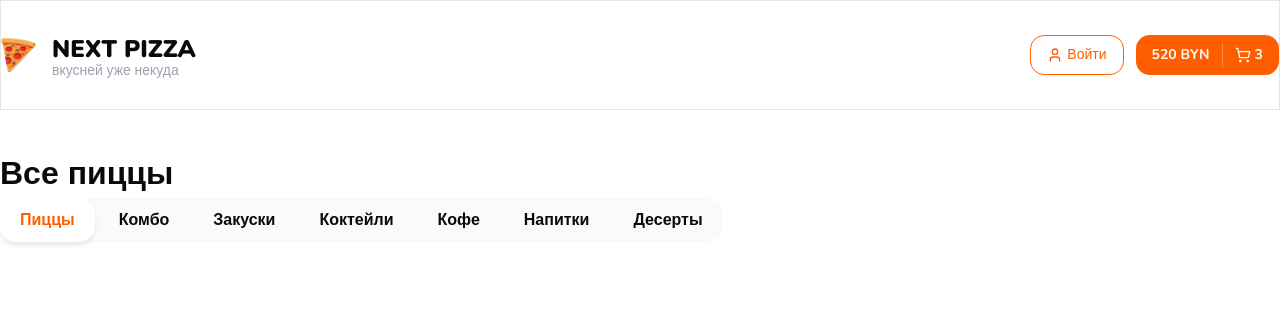
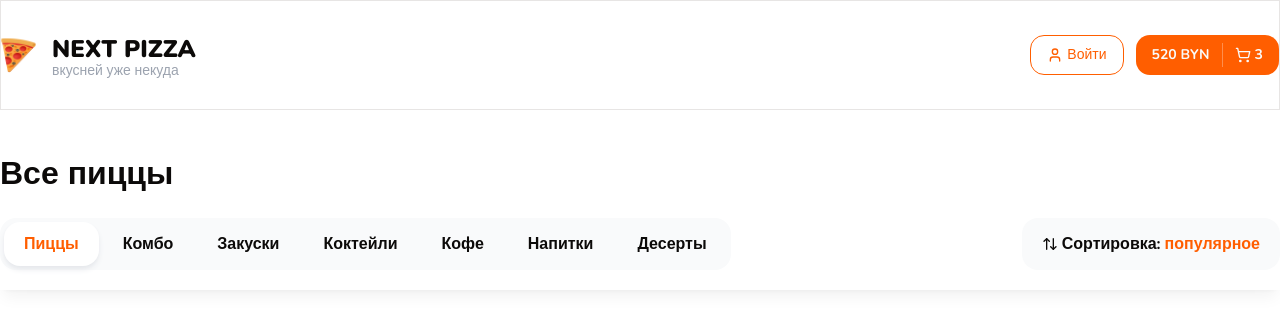
Before and after one commit to SpiriT-L/next-pizza, a Next.js app: page / in a window 1280 px wide. Shown: the top 330 px of the page. Built offline with nearby package versions, Linux system fonts and the light colour scheme.

Commit message:
feat: add top bar

```diff
--- a/app/page.tsx
+++ b/app/page.tsx
@@ -1,12 +1,14 @@
-import { Categories, Container, Title } from '@/components/shared';
+import { Container, Title } from '@/components/shared';
+import { TopBar } from '@/components/shared/top-bar';
 
 export default function Home() {
   return (
     <>
       <Container className='mt-10'>
         <Title text={'Все пиццы'} size='lg' className='font-extrabold' />
-        <Categories />
       </Container>
+      <TopBar />
+      <div className='h-[3000px]'></div>
     </>
   );
 }
--- a/components/shared/categories.tsx
+++ b/components/shared/categories.tsx
@@ -19,7 +19,7 @@
 export const Categories: React.FC<Props> = ({ className }) => {
   return (
     <div
-      className={cn('inline-flex gap-1 bg-gray-50 p1 rounded-2xl', className)}
+      className={cn('inline-flex gap-1 bg-gray-50 p-1 rounded-2xl', className)}
     >
       {cats.map((cat, index) => (
         <a
@@ -29,6 +29,7 @@
               'bg-white shadow-md shadow-gray-200 text-primary'
           )}
           key={index}
+          href=''
         >
           <button>{cat}</button>
         </a>
--- a/components/shared/index.ts
+++ b/components/shared/index.ts
@@ -2,4 +2,4 @@
 export {Container} from './container';
 export {Title} from './title';
 export {Categories} from './categories';
-export {SortPopup} from './sortPopup';
+export {SortPopup} from './sort-popup';
--- /dev/null
+++ b/components/shared/sort-popup.tsx
@@ -0,0 +1,22 @@
+import { cn } from '@/lib/utils';
+import { ArrowUpDown } from 'lucide-react';
+import React from 'react';
+
+interface Props {
+  className?: string;
+}
+
+export const SortPopup: React.FC<Props> = ({ className }) => {
+  return (
+    <div
+      className={cn(
+        'inline-flex items-center gap-1 bg-gray-50 px-5 h-[52px] rounded-2xl cursor-pointer',
+        className
+      )}
+    >
+      <ArrowUpDown size={16} />
+      <b>Сортировка:</b>
+      <b className='text-primary'>популярное</b>
+    </div>
+  );
+};
--- /dev/null
+++ b/components/shared/top-bar.tsx
@@ -0,0 +1,25 @@
+import { cn } from '@/lib/utils';
+import React from 'react';
+import { Categories } from './categories';
+import { Container } from './container';
+import { SortPopup } from './sort-popup';
+
+interface Props {
+  className?: string;
+}
+
+export const TopBar: React.FC<Props> = ({ className }) => {
+  return (
+    <div
+      className={cn(
+        'sticky top-0 bg-white py-5 shadow-lg shadow-black/5 z-10',
+        className
+      )}
+    >
+      <Container className='flex items-center justify-between'>
+        <Categories />
+        <SortPopup />
+      </Container>
+    </div>
+  );
+};
```
